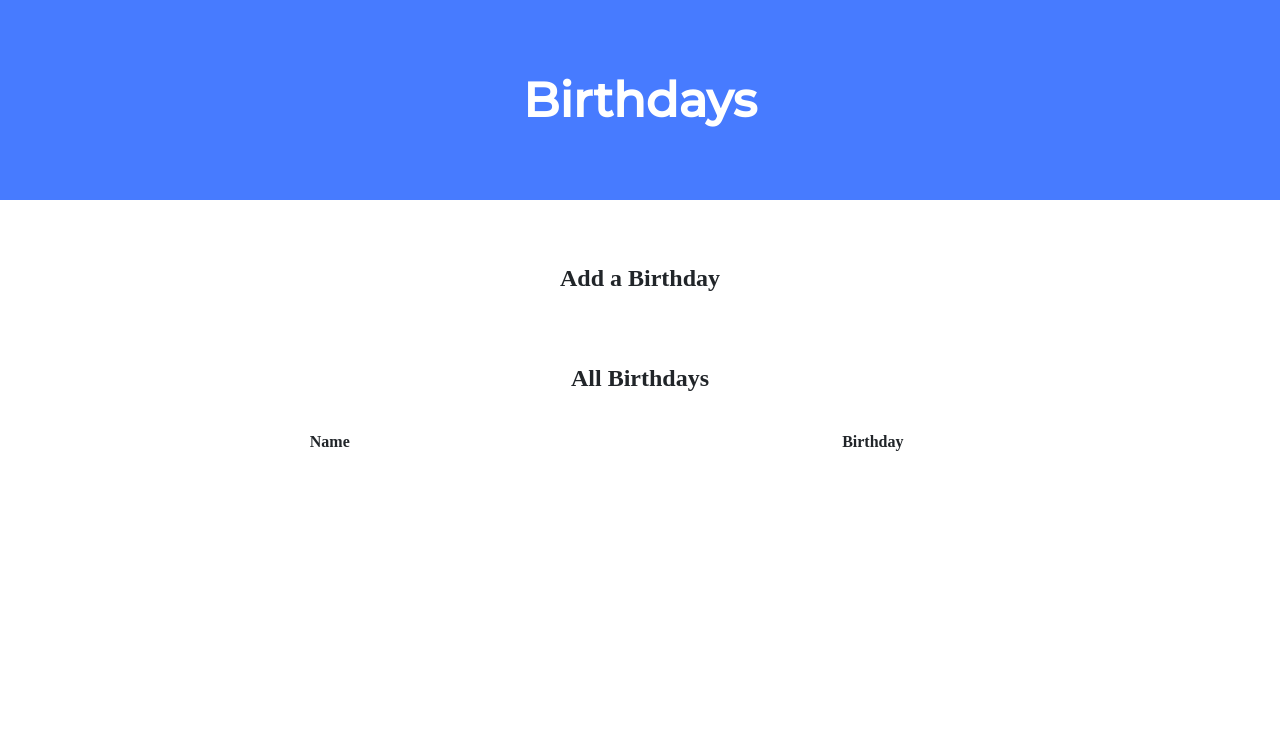
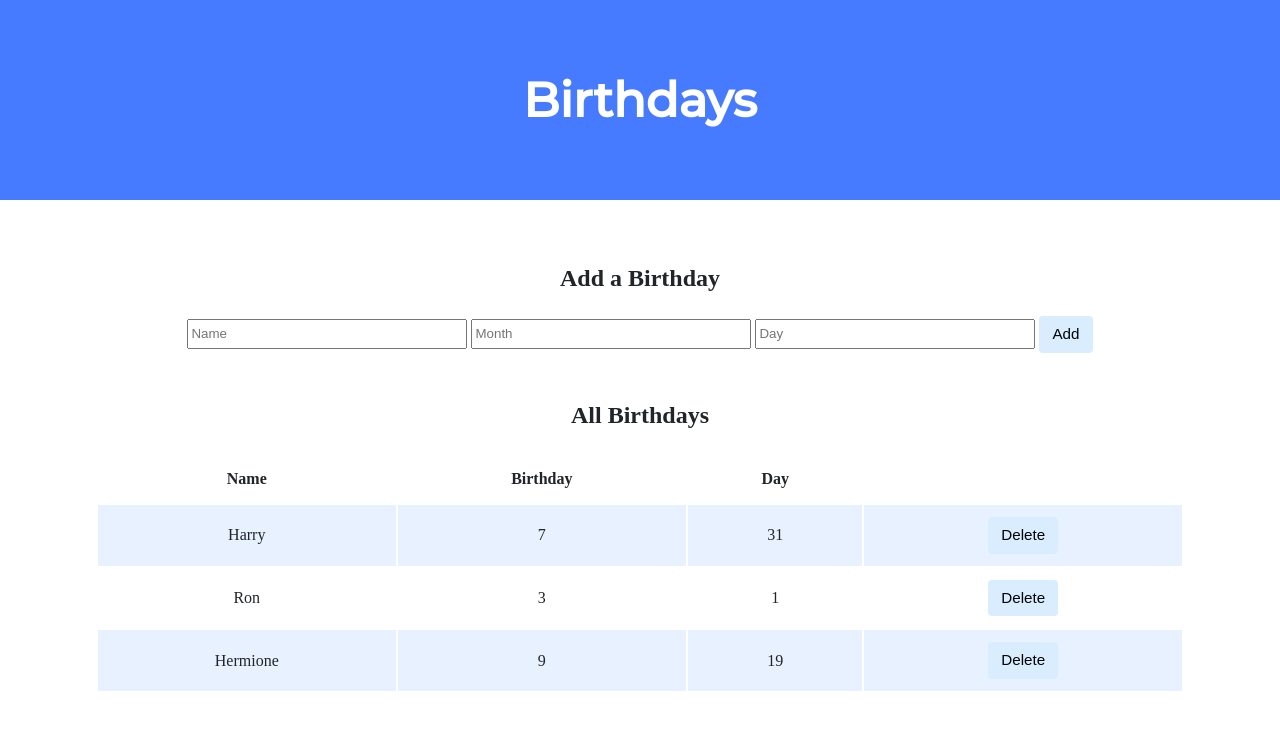
Before and after one commit to laisvigas/CS50, a Flask app: page / in a window 1280 px wide. Shown: the top 730 px of the page. Run offline with Flask 3, Linux system fonts and the light colour scheme; lists and menus that the app fills with data are empty; some libraries are stand-ins or nearby versions.

Commit message:
Lab 9
https://cs50.harvard.edu/x/2023/labs/9/

```diff
--- a/week9/lab9/birthdays/app.py
+++ b/week9/lab9/birthdays/app.py
@@ -1,3 +1,5 @@
+# BIRTHDAYS: https://cs50.harvard.edu/x/2023/labs/9/
+
 import os
 
 from cs50 import SQL
@@ -25,13 +27,24 @@
 @app.route("/", methods=["GET", "POST"])
 def index():
     if request.method == "POST":
+        name = request.form.get("name")
+        month = request.form.get("month")
+        day = request.form.get("day")
+        # TODO: Add the user's entry into the database
+        db.execute("INSERT INTO birthdays (name, month, day) VALUES (:name, :month, :day);", name=name, month=month, day=day)
 
-        # TODO: Add the user's entry into the database
-
+        # Redirect to a different route after successful form submission
         return redirect("/")
 
-    else:
+    elif request.method == "GET" and request.args.get("delete"):
+        entry_id = request.args.get("delete")
 
-        # TODO: Display the entries in the database on index.html
+        # Delete the selected entry from the database
+        db.execute("DELETE FROM birthdays WHERE id = :entry_id;", entry_id=entry_id)
 
-        return render_template("index.html")
+        # Redirect to the root URL after deleting the entry
+        return redirect("/")
+
+    # TODO: Display the entries in the database on index.html
+    rows = db.execute("SELECT * FROM birthdays;")
+    return render_template("index.html", birthdays=rows)
--- a/week9/lab9/birthdays/templates/index.html
+++ b/week9/lab9/birthdays/templates/index.html
@@ -15,6 +15,12 @@
 
                 <h2>Add a Birthday</h2>
                 <!-- TODO: Create a form for users to submit a name, a month, and a day -->
+                <form action="/" method="post">
+                    <input name="name" type="text" placeholder="Name">
+                    <input name="month" type="text" placeholder="Month">
+                    <input name="day" type="text" placeholder="Day">
+                    <button type="submit">Add</button>
+                </form>
             </div>
 
             <div class="section">
@@ -25,10 +31,25 @@
                         <tr>
                             <th>Name</th>
                             <th>Birthday</th>
+                            <th>Day</th>
                         </tr>
                     </thead>
                     <tbody>
                         <!-- TODO: Loop through the database entries to display them in this table -->
+                        {% for row in birthdays %}
+                        <tr>
+                            <td>{{ row["name"]}} </td>
+                            <td>{{ row["month"]}} </td>
+                            <td>{{ row["day"]}} </td>
+
+                            <td>
+                            <form action="/" method="get">
+                                <input type="hidden" name="delete" value="{{ row['id'] }}">
+                                <button type="submit">Delete</button>
+                            </form>
+                            </td>
+                        </tr>
+                        {% endfor %}
                     </tbody>
                 </table>
             </div>
```
Also changed, not shown: week9/lab9/birthdays/birthdays.db.
